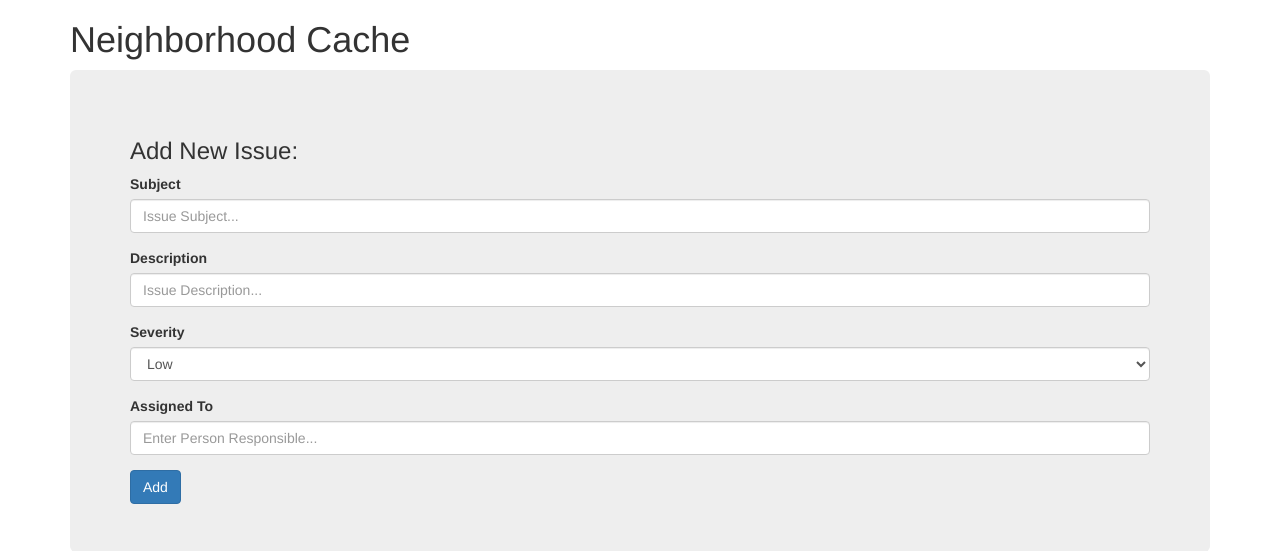
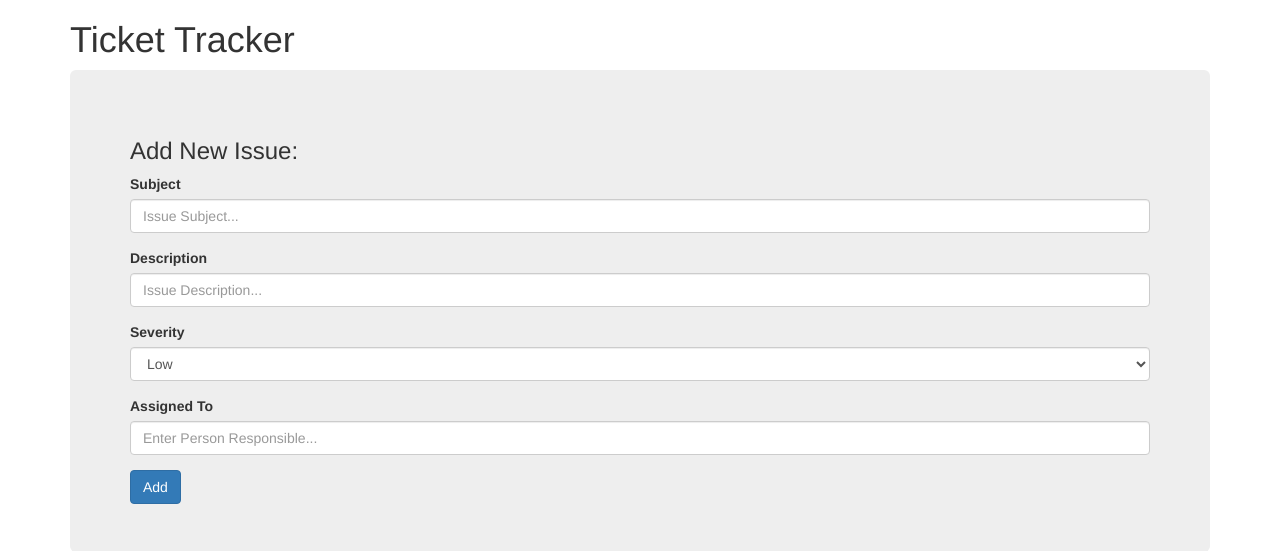
Before and after one commit to stefanintech/ticket-tracker, a Node server app: page / in a window 1280 px wide. Shown: the top 551 px of the page. Run offline with Node 20, Linux system fonts and the light colour scheme; data that the repository does not hold is empty; some libraries are stand-ins or nearby versions.

Commit message:
change header of ticker tracker

```diff
--- a/controllers/edit.js
+++ b/controllers/edit.js
@@ -1,4 +1,4 @@
-const TodoTask = require('../models/todotask')
+const TodoTask = require('../models/ticketlist')
 
 module.exports = {
     getEdit: (req, res) => {
--- a/views/index.ejs
+++ b/views/index.ejs
@@ -10,7 +10,7 @@
 
 <body>
     <section class="container">
-        <h1>Neighborhood Cache</h1>
+        <h1>Ticket Tracker</h1>
         <section class="jumbotron">
             <h3>Add New Issue:</h3>
             <form id="issueInputForm" method="POST" action="/new">
```
